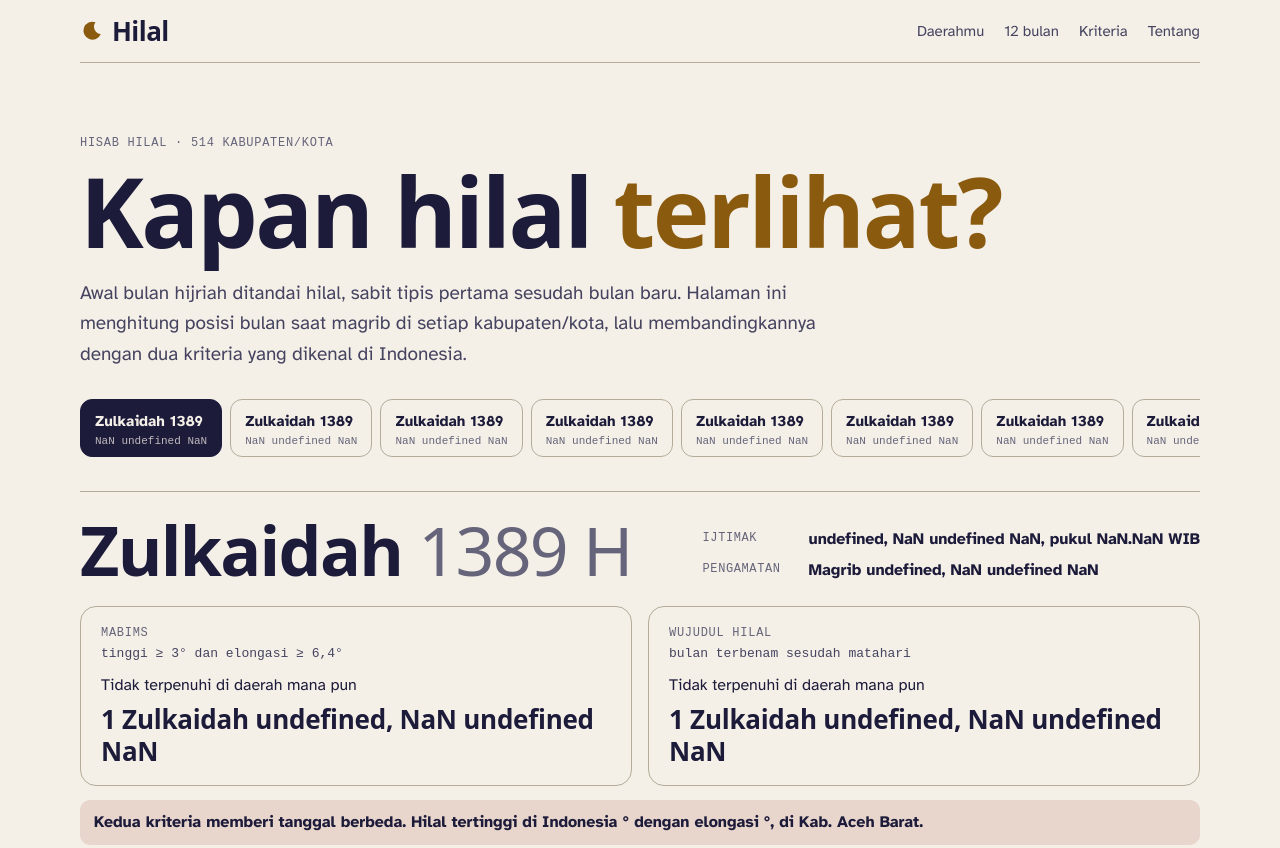
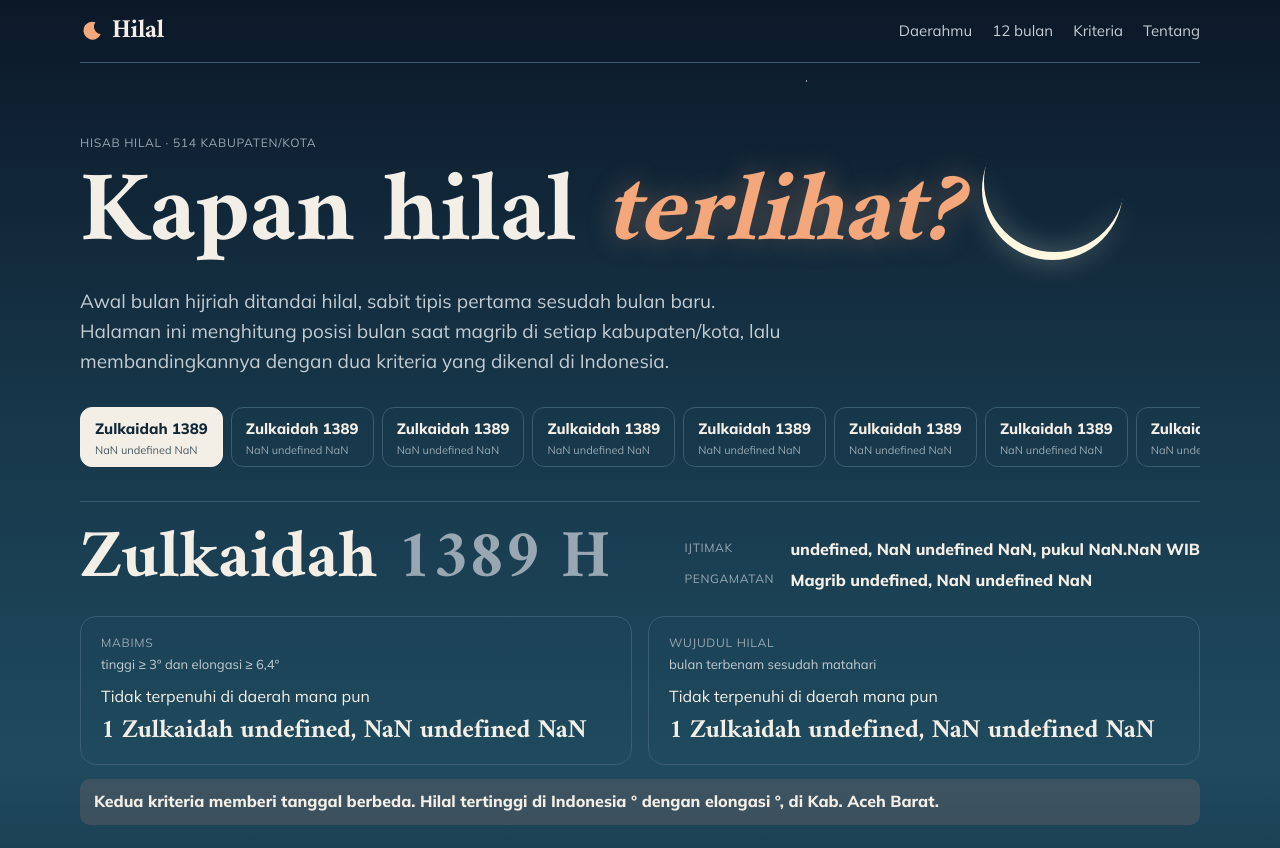
Before and after one commit to Reverseflash45/hilal, a website built with Vite: page index.html in a window 1280 px wide. Shown: the top 848 px of the page. Built offline with nearby package versions, Linux system fonts and the light colour scheme; what astronomy-engine would draw is missing.

Commit message:
Tampilan baru: senja magrib

```diff
--- a/index.html
+++ b/index.html
@@ -17,8 +17,7 @@
     <meta property="og:image:height" content="630" />
     <meta name="twitter:card" content="summary_large_image" />
     <link rel="canonical" href="https://hilal.raffstw.my.id/" />
-    <meta name="theme-color" content="#f4f0e8" media="(prefers-color-scheme: light)" />
-    <meta name="theme-color" content="#0c0f1f" media="(prefers-color-scheme: dark)" />
+    <meta name="theme-color" content="#0b1828" />
     <link rel="icon" href="/ikon.svg" type="image/svg+xml" />
   </head>
   <body>
--- a/package.json
+++ b/package.json
@@ -10,9 +10,8 @@
     "test": "vitest run"
   },
   "dependencies": {
-    "@fontsource-variable/bricolage-grotesque": "^5.3.0",
-    "@fontsource-variable/geist-mono": "^5.3.0",
-    "@fontsource/atkinson-hyperlegible": "^5.3.0",
+    "@fontsource/amiri": "^5.3.0",
+    "@fontsource/mulish": "^5.3.0",
     "astronomy-engine": "^2.1.19",
     "d3-geo": "^3.1.1",
     "d3-scale": "^4.0.2",
--- a/src/gaya.css
+++ b/src/gaya.css
@@ -1,67 +1,38 @@
 :root {
-  color-scheme: light;
-  --kertas: #f4f0e8;
-  --kertas-2: #ebe5d9;
-  --kertas-3: #dfd7c7;
-  --tinta: #1d1b3a;
-  --tinta-2: #45435f;
-  --samar: #66647a;
-  --garis: #d8d0c1;
-  --garis-kuat: #b4ab99;
-  --aksen: #8a5a0e;
-  --aksen-lembut: #f0dfba;
-  --laut: #e9e4da;
-  --sorot: #2f4fa3;
-  --ya: #2f6b3a;
-  --tidak: #9a3324;
-  /* peta: divergen di 0° (divalidasi per sisi) */
-  --biru-1: #8c9fc2;
-  --biru-2: #5b74a3;
-  --biru-3: #2e4677;
-  --netral: #d2cbbd;
-  --emas-1: #d29a35;
-  --emas-2: #b47a1c;
-  --emas-3: #7f520c;
+  /* senja maghrib: langit biru tua ke teal, ufuk jingga, sabit tipis */
+  color-scheme: dark;
+  --kertas: #122838;
+  --kertas-2: #1a3446;
+  --kertas-3: #24435a;
+  --tinta: #f3efe6;
+  --tinta-2: #c4ccd2;
+  --samar: #98a7b2;
+  --garis: #24435a;
+  --garis-kuat: #3a5d74;
+  --aksen: #f4a77a;
+  --aksen-lembut: #1f3d50;
+  --laut: #0f2433;
+  --sorot: #9ec5ff;
+  --ya: #7fd18f;
+  --tidak: #ff9a85;
+  /* peta: divergen di 0°, lembayung di bawah ufuk, emas di atas (divalidasi per sisi di atas --laut) */
+  --biru-1: #665a99;
+  --biru-2: #9285c9;
+  --biru-3: #c9bdf2;
+  --netral: #46586a;
+  --emas-1: #8a5d16;
+  --emas-2: #c9902f;
+  --emas-3: #f2cd7a;
   /* langit senja */
-  --langit-atas: #3b4a7a;
-  --langit-tengah: #b88a8f;
-  --langit-ufuk: #f2b26b;
-  --tanah: #2a2638;
+  --langit-atas: #0f1d33;
+  --langit-tengah: #3c4a6a;
+  --langit-ufuk: #e7956d;
+  --tanah: #06070f;
   --surya: #ffcf6b;
-  --bulan: #fff6d9;
-  --huruf-judul: "Bricolage Grotesque Variable", system-ui, sans-serif;
-  --huruf: "Atkinson Hyperlegible", system-ui, sans-serif;
-  --mono: "Geist Mono Variable", ui-monospace, monospace;
-}
-@media (prefers-color-scheme: dark) {
-  :root {
-    color-scheme: dark;
-    --kertas: #0c0f1f;
-    --kertas-2: #141831;
-    --kertas-3: #1d2242;
-    --tinta: #ece9f5;
-    --tinta-2: #c2c0d6;
-    --samar: #9593ad;
-    --garis: #262b4b;
-    --garis-kuat: #3b4168;
-    --aksen: #f0c45a;
-    --aksen-lembut: #3d3112;
-    --laut: #10142a;
-    --sorot: #8fb0ff;
-    --ya: #7fd18f;
-    --tidak: #ff9a85;
-    --biru-1: #33476e;
-    --biru-2: #5671a3;
-    --biru-3: #90a9d6;
-    --netral: #3a3d52;
-    --emas-1: #8a5d16;
-    --emas-2: #c9902f;
-    --emas-3: #f2cd7a;
-    --langit-atas: #0f1430;
-    --langit-tengah: #4a3f66;
-    --langit-ufuk: #c9784a;
-    --tanah: #06070f;
-  }
+  --bulan: #fff7e0;
+  --huruf-judul: "Amiri", Georgia, serif;
+  --huruf: "Mulish", system-ui, sans-serif;
+  --mono: "Mulish", system-ui, sans-serif;
 }
 
 *,
@@ -71,9 +42,17 @@
 }
 body {
   margin: 0;
-  background: var(--kertas);
   color: var(--tinta);
   font: 400 16px/1.6 var(--huruf);
+  font-variant-numeric: tabular-nums;
+  /* zenit gelap di atas, makin ke bawah langit sisa senja */
+  background:
+    radial-gradient(1px 1px at 12% 6%, rgb(255 255 255 / 0.7) 50%, transparent 51%) 0 0 / 100% 900px no-repeat,
+    radial-gradient(1px 1px at 38% 3%, rgb(255 255 255 / 0.55) 50%, transparent 51%) 0 0 / 100% 900px no-repeat,
+    radial-gradient(1.2px 1.2px at 63% 9%, rgb(255 255 255 / 0.6) 50%, transparent 51%) 0 0 / 100% 900px no-repeat,
+    radial-gradient(1px 1px at 86% 4%, rgb(255 255 255 / 0.5) 50%, transparent 51%) 0 0 / 100% 900px no-repeat,
+    linear-gradient(180deg, #0b1828 0, #17374a 420px, #1f4a5e 760px, var(--kertas) 1100px) 0 0 / 100% 1100px no-repeat,
+    var(--kertas);
 }
 a {
   color: inherit;
@@ -113,17 +92,19 @@ h1,
 h2 {
   font-family: var(--huruf-judul);
   font-weight: 700;
-  letter-spacing: -0.025em;
+  letter-spacing: 0;
+  text-wrap: balance;
 }
 h1 {
   margin: 12px 0 0;
-  font-size: clamp(44px, 7.5vw, 96px);
-  line-height: 0.98;
+  font-size: clamp(46px, 7.8vw, 104px);
+  line-height: 1.02;
 }
 h1 em,
 h2 em {
-  font-style: normal;
+  font-style: italic;
   color: var(--aksen);
+  text-shadow: 0 0 28px rgb(244 167 122 / 0.35);
 }
 h2 {
   margin: 8px 0 0;
@@ -170,7 +151,22 @@ main,
 
 /* ---------- pembuka ---------- */
 .pembuka {
+  position: relative;
   padding: clamp(36px, 6vw, 72px) 0 0;
+}
+/* sabit tipis di langit barat */
+.pembuka::before {
+  content: "";
+  position: absolute;
+  top: clamp(24px, 5vw, 56px);
+  right: clamp(8px, 6vw, 80px);
+  width: clamp(70px, 11vw, 150px);
+  aspect-ratio: 1;
+  border-radius: 50%;
+  /* sisi terang menghadap ke bawah, ke matahari yang baru terbenam */
+  box-shadow: inset 2px clamp(-8px, -0.9vw, -5px) 0 0 var(--bulan);
+  filter: drop-shadow(0 0 12px rgb(255 247 224 / 0.45));
+  pointer-events: none;
 }
 .lead {
   margin: 20px 0 0;
```
Also changed, not shown: src/main.ts (+5 -4 lines), README.md, public/ikon.svg, public/og.png, 1 other file.
